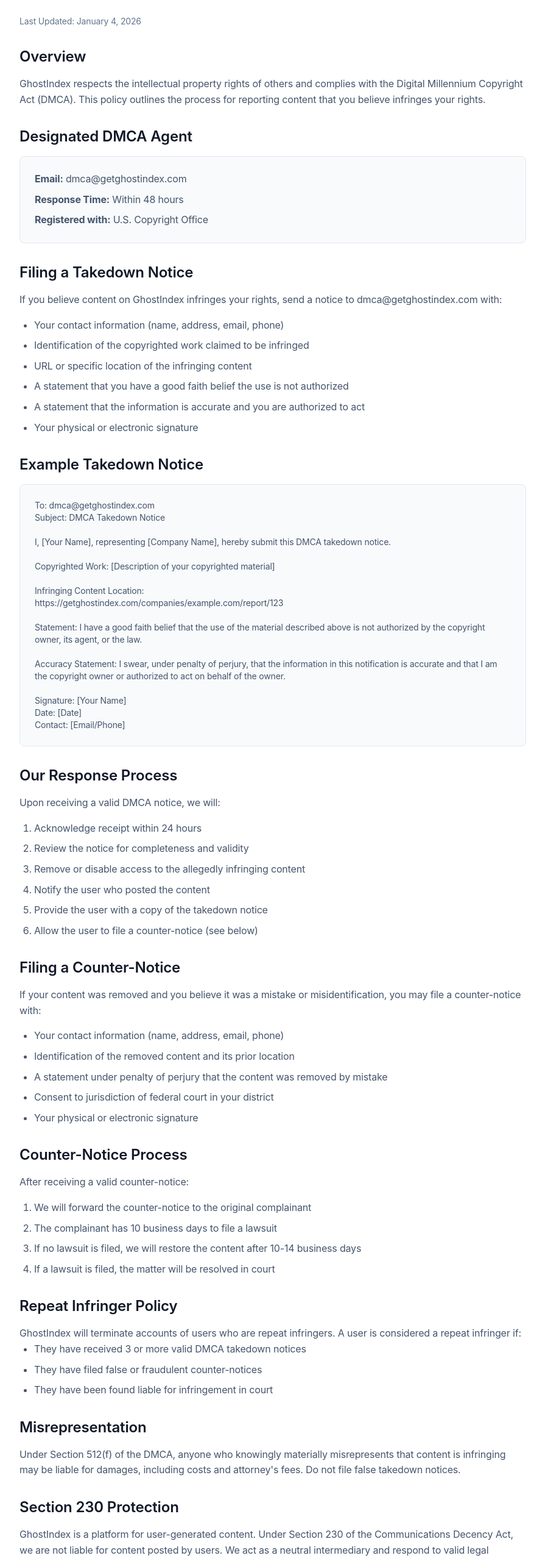
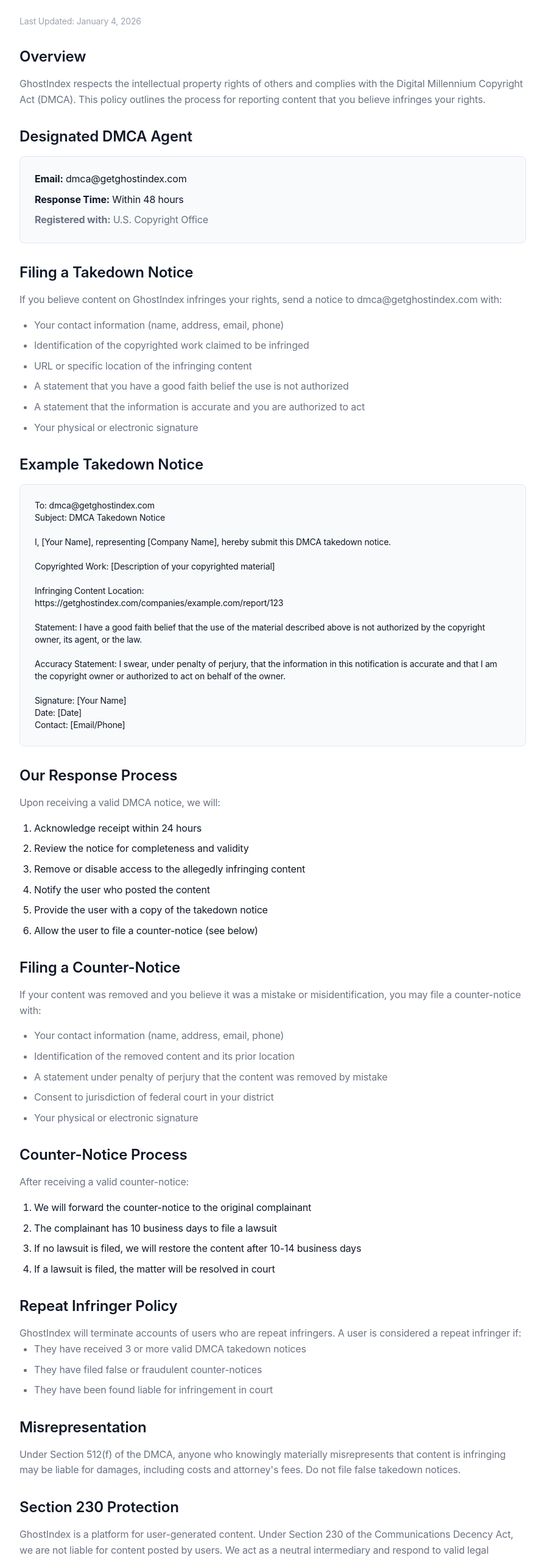
Before and after one commit to howard-lgtm/ghostindex, a Next.js app: page /dmca in a window 1280 px wide. Shown: the part 160-2720 px from the top of the page at 61% size, without its empty margins (192-1087 px from the left). Built offline with nearby package versions, Linux system fonts and the light colour scheme.

Commit message:
Coordinate terms and dmca pages colors for light/dark modes
- Replace all hardcoded Tailwind color classes with CSS variables
- Update navigation, headings, body text, lists, and code blocks
- Ensure proper contrast in both themes
- Complete legal pages color coordination

```diff
--- a/app/dmca/page.tsx
+++ b/app/dmca/page.tsx
@@ -4,7 +4,7 @@
 export default function DMCAPage() {
   return (
     <div className="min-h-screen bg-background">
-      <nav className="border-b border-slate-200 dark:border-slate-800">
+      <nav style={{borderBottom: '1px solid var(--border)'}}>
         <div className="mx-auto max-w-7xl px-4 sm:px-6 lg:px-8">
           <div className="flex h-16 items-center justify-between">
             <Link href="/" className="flex items-center gap-3">
@@ -16,42 +16,42 @@
       </nav>
 
       <main className="mx-auto max-w-4xl px-4 py-12 sm:px-6 lg:px-8">
-        <h1 className="text-4xl font-bold text-primary mb-8">DMCA Takedown Policy</h1>
+        <h1 className="text-4xl font-bold mb-8" style={{color: 'var(--text)'}}>DMCA Takedown Policy</h1>
 
         <div className="prose prose-slate dark:prose-invert max-w-none">
-          <p className="text-sm text-slate-500 dark:text-slate-400 mb-8">
+          <p className="text-sm mb-8" style={{color: 'var(--text-faint)'}}>
             Last Updated: January 4, 2026
           </p>
 
           <section className="mb-8">
-            <h2 className="text-2xl font-semibold text-primary mb-4">Overview</h2>
-            <p className="text-slate-600 dark:text-slate-400">
+            <h2 className="text-2xl font-semibold mb-4" style={{color: 'var(--text)'}}>Overview</h2>
+            <p style={{color: 'var(--text-dim)'}}>
               GhostIndex respects the intellectual property rights of others and complies with the Digital Millennium Copyright Act (DMCA).
               This policy outlines the process for reporting content that you believe infringes your rights.
             </p>
           </section>
 
           <section className="mb-8">
-            <h2 className="text-2xl font-semibold text-primary mb-4">Designated DMCA Agent</h2>
+            <h2 className="text-2xl font-semibold mb-4" style={{color: 'var(--text)'}}>Designated DMCA Agent</h2>
             <div className="bg-slate-50 dark:bg-slate-900 rounded-lg p-6 border border-slate-200 dark:border-slate-700">
-              <p className="text-slate-600 dark:text-slate-400 mb-2">
+              <p className="text-slate-600 dark:text-slate-400 mb-2" style={{color: 'var(--text)'}}>
                 <strong>Email:</strong> dmca@getghostindex.com
               </p>
-              <p className="text-slate-600 dark:text-slate-400 mb-2">
+              <p className="text-slate-600 dark:text-slate-400 mb-2" style={{color: 'var(--text)'}}>
                 <strong>Response Time:</strong> Within 48 hours
               </p>
-              <p className="text-slate-600 dark:text-slate-400">
+              <p style={{color: 'var(--text-dim)'}}>
                 <strong>Registered with:</strong> U.S. Copyright Office
               </p>
             </div>
           </section>
 
           <section className="mb-8">
-            <h2 className="text-2xl font-semibold text-primary mb-4">Filing a Takedown Notice</h2>
-            <p className="text-slate-600 dark:text-slate-400 mb-4">
+            <h2 className="text-2xl font-semibold mb-4" style={{color: 'var(--text)'}}>Filing a Takedown Notice</h2>
+            <p className="mb-4" style={{color: 'var(--text-dim)'}}>
               If you believe content on GhostIndex infringes your rights, send a notice to dmca@getghostindex.com with:
             </p>
-            <ul className="list-disc pl-6 text-slate-600 dark:text-slate-400 space-y-2">
+            <ul className="list-disc pl-6 space-y-2" style={{color: 'var(--text-dim)'}}>
               <li>Your contact information (name, address, email, phone)</li>
               <li>Identification of the copyrighted work claimed to be infringed</li>
               <li>URL or specific location of the infringing content</li>
@@ -62,9 +62,9 @@
           </section>
 
           <section className="mb-8">
-            <h2 className="text-2xl font-semibold text-primary mb-4">Example Takedown Notice</h2>
+            <h2 className="text-2xl font-semibold mb-4" style={{color: 'var(--text)'}}>Example Takedown Notice</h2>
             <div className="bg-slate-50 dark:bg-slate-900 rounded-lg p-6 border border-slate-200 dark:border-slate-700 font-mono text-sm">
-              <p className="text-slate-600 dark:text-slate-400 whitespace-pre-wrap">
+              <p className="text-slate-600 dark:text-slate-400 whitespace-pre-wrap" style={{color: 'var(--text)'}}>
 {`To: dmca@getghostindex.com
 Subject: DMCA Takedown Notice
 
@@ -87,11 +87,11 @@
           </section>
 
           <section className="mb-8">
-            <h2 className="text-2xl font-semibold text-primary mb-4">Our Response Process</h2>
-            <p className="text-slate-600 dark:text-slate-400 mb-4">
+            <h2 className="text-2xl font-semibold mb-4" style={{color: 'var(--text)'}}>Our Response Process</h2>
+            <p className="mb-4" style={{color: 'var(--text-dim)'}}>
               Upon receiving a valid DMCA notice, we will:
             </p>
-            <ol className="list-decimal pl-6 text-slate-600 dark:text-slate-400 space-y-2">
+            <ol className="list-decimal pl-6 text-slate-600 dark:text-slate-400 space-y-2" style={{color: 'var(--text)'}}>
               <li>Acknowledge receipt within 24 hours</li>
               <li>Review the notice for completeness and validity</li>
               <li>Remove or disable access to the allegedly infringing content</li>
@@ -102,11 +102,11 @@
           </section>
 
           <section className="mb-8">
-            <h2 className="text-2xl font-semibold text-primary mb-4">Filing a Counter-Notice</h2>
-            <p className="text-slate-600 dark:text-slate-400 mb-4">
+            <h2 className="text-2xl font-semibold mb-4" style={{color: 'var(--text)'}}>Filing a Counter-Notice</h2>
+            <p className="mb-4" style={{color: 'var(--text-dim)'}}>
               If your content was removed and you believe it was a mistake or misidentification, you may file a counter-notice with:
             </p>
-            <ul className="list-disc pl-6 text-slate-600 dark:text-slate-400 space-y-2">
+            <ul className="list-disc pl-6 space-y-2" style={{color: 'var(--text-dim)'}}>
               <li>Your contact information (name, address, email, phone)</li>
               <li>Identification of the removed content and its prior location</li>
               <li>A statement under penalty of perjury that the content was removed by mistake</li>
@@ -116,11 +116,11 @@
           </section>
 
           <section className="mb-8">
-            <h2 className="text-2xl font-semibold text-primary mb-4">Counter-Notice Process</h2>
-            <p className="text-slate-600 dark:text-slate-400 mb-4">
+            <h2 className="text-2xl font-semibold mb-4" style={{color: 'var(--text)'}}>Counter-Notice Process</h2>
+            <p className="mb-4" style={{color: 'var(--text-dim)'}}>
               After receiving a valid counter-notice:
             </p>
-            <ol className="list-decimal pl-6 text-slate-600 dark:text-slate-400 space-y-2">
+            <ol className="list-decimal pl-6 text-slate-600 dark:text-slate-400 space-y-2" style={{color: 'var(--text)'}}>
               <li>We will forward the counter-notice to the original complainant</li>
               <li>The complainant has 10 business days to file a lawsuit</li>
               <li>If no lawsuit is filed, we will restore the content after 10-14 business days</li>
@@ -129,11 +129,11 @@
           </section>
 
           <section className="mb-8">
-            <h2 className="text-2xl font-semibold text-primary mb-4">Repeat Infringer Policy</h2>
-            <p className="text-slate-600 dark:text-slate-400">
+            <h2 className="text-2xl font-semibold mb-4" style={{color: 'var(--text)'}}>Repeat Infringer Policy</h2>
+            <p style={{color: 'var(--text-dim)'}}>
               GhostIndex will terminate accounts of users who are repeat infringers. A user is considered a repeat infringer if:
             </p>
-            <ul className="list-disc pl-6 text-slate-600 dark:text-slate-400 space-y-2">
+            <ul className="list-disc pl-6 space-y-2" style={{color: 'var(--text-dim)'}}>
               <li>They have received 3 or more valid DMCA takedown notices</li>
               <li>They have filed false or fraudulent counter-notices</li>
               <li>They have been found liable for infringement in court</li>
@@ -141,27 +141,27 @@
           </section>
 
           <section className="mb-8">
-            <h2 className="text-2xl font-semibold text-primary mb-4">Misrepresentation</h2>
-            <p className="text-slate-600 dark:text-slate-400">
+            <h2 className="text-2xl font-semibold mb-4" style={{color: 'var(--text)'}}>Misrepresentation</h2>
+            <p style={{color: 'var(--text-dim)'}}>
               Under Section 512(f) of the DMCA, anyone who knowingly materially misrepresents that content is infringing
               may be liable for damages, including costs and attorney's fees. Do not file false takedown notices.
             </p>
           </section>
 
           <section className="mb-8">
-            <h2 className="text-2xl font-semibold text-primary mb-4">Section 230 Protection</h2>
-            <p className="text-slate-600 dark:text-slate-400">
+            <h2 className="text-2xl font-semibold mb-4" style={{color: 'var(--text)'}}>Section 230 Protection</h2>
+            <p style={{color: 'var(--text-dim)'}}>
               GhostIndex is a platform for user-generated content. Under Section 230 of the Communications Decency Act,
               we are not liable for content posted by users. We act as a neutral intermediary and respond to valid legal requests.
             </p>
           </section>
 
           <section className="mb-8">
-            <h2 className="text-2xl font-semibold text-primary mb-4">Alternative Dispute Resolution</h2>
-            <p className="text-slate-600 dark:text-slate-400 mb-4">
+            <h2 className="text-2xl font-semibold mb-4" style={{color: 'var(--text)'}}>Alternative Dispute Resolution</h2>
+            <p className="mb-4" style={{color: 'var(--text-dim)'}}>
               Before filing a DMCA notice, consider:
             </p>
-            <ul className="list-disc pl-6 text-slate-600 dark:text-slate-400 space-y-2">
+            <ul className="list-disc pl-6 space-y-2" style={{color: 'var(--text-dim)'}}>
               <li>Contacting the user directly to resolve the issue</li>
               <li>Verifying that the content actually infringes your rights</li>
               <li>Determining if the use qualifies as fair use</li>
@@ -170,11 +170,11 @@
           </section>
 
           <section className="mb-8">
-            <h2 className="text-2xl font-semibold text-primary mb-4">Contact Information</h2>
-            <p className="text-slate-600 dark:text-slate-400 mb-4">
+            <h2 className="text-2xl font-semibold mb-4" style={{color: 'var(--text)'}}>Contact Information</h2>
+            <p className="mb-4" style={{color: 'var(--text-dim)'}}>
               For DMCA-related inquiries:
             </p>
-            <ul className="list-none text-slate-600 dark:text-slate-400 space-y-2">
+            <ul className="list-none space-y-2" style={{color: 'var(--text-dim)'}}>
               <li><strong>DMCA Agent:</strong> dmca@getghostindex.com</li>
               <li><strong>Legal Department:</strong> legal@getghostindex.com</li>
               <li><strong>General Support:</strong> support@getghostindex.com</li>
```
Also changed, not shown: app/terms/page.tsx (+35 -35 lines).
